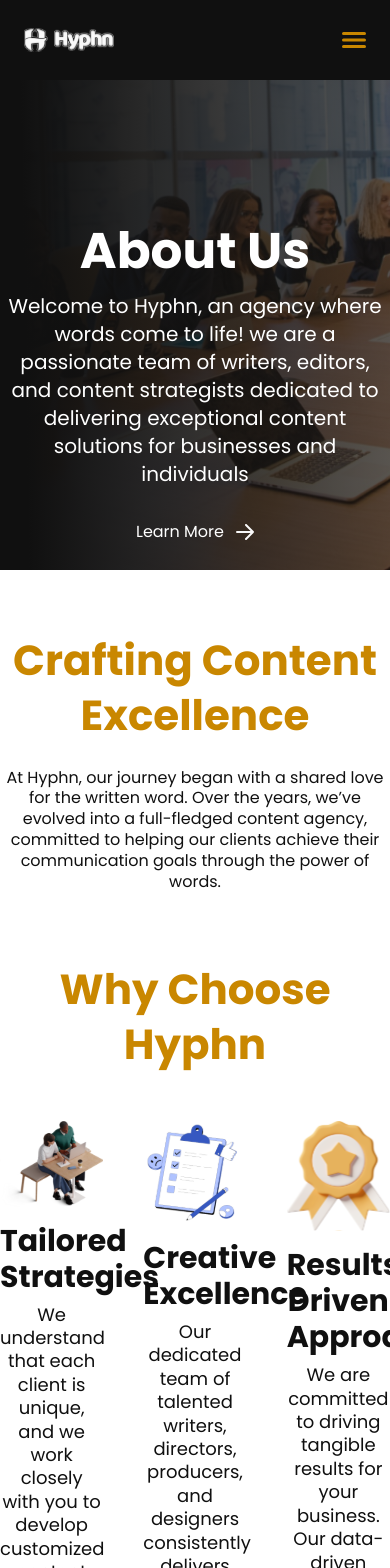
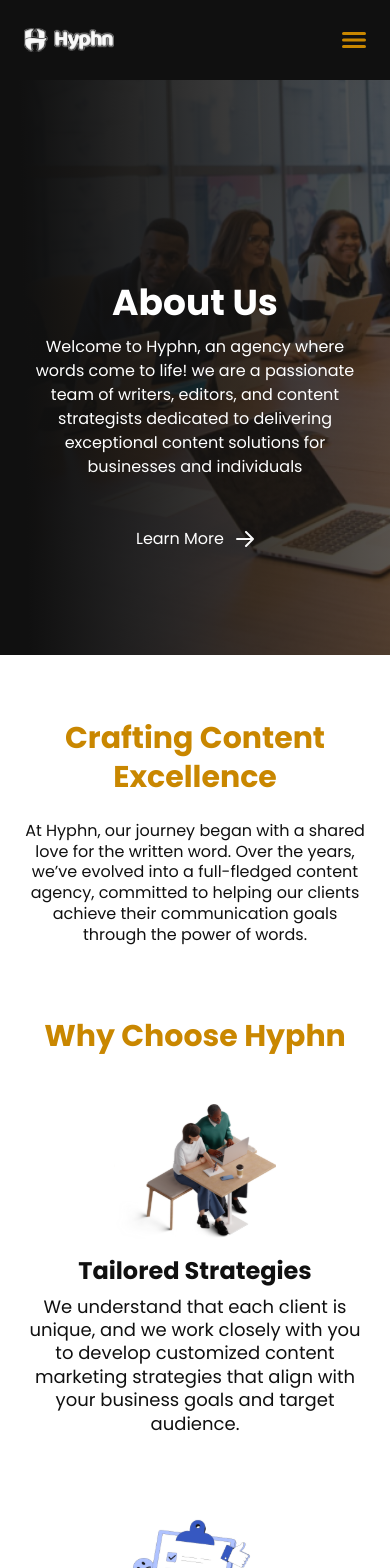
Before and after one commit to godwinopara/hyphn, a Next.js app: page /about in a window 390 px wide. Shown: the top 1568 px of the page. Built offline with nearby package versions, Linux system fonts and the light colour scheme.

Commit message:
styled aboutpage to be responsive on mobile

```diff
--- a/src/components/AboutHero.tsx
+++ b/src/components/AboutHero.tsx
@@ -3,18 +3,18 @@
 
 export default function AboutHero() {
 	return (
-		<section className="mt-16 min-h-[60vh] bg-no-repeat bg-cover bg-center flex items-center justify-center bg-aboutHero relative">
+		<section className="mt-16 min-h-[70vh] bg-no-repeat bg-cover bg-center flex items-center justify-center bg-aboutHero relative">
 			<div className="absolute h-full w-full bg-darkGradient"></div>
-			<div className="max-w-desktop mx-auto text-center text-white z-10">
-				<h1 className="text-50 leading-130 font-bold mt-32 mb-2 ">About Us</h1>
-				<p className="text-xl max-w-[838px] mx-auto">
+			<div className="px-6 max-w-desktop mx-auto text-center text-white z-10 xl:px-0">
+				<h1 className="text-4xl xl:text-50 leading-130 font-bold mt-32 mb-2 ">About Us</h1>
+				<p className="xl:text-xl max-w-[838px] mx-auto">
 					Welcome to Hyphn, an agency where words come to life! we are a passionate team of writers,
 					editors, and content strategists dedicated to delivering exceptional content solutions for
 					businesses and individuals
 				</p>
 				<div className="mt-8 flex items-center justify-center">
-					<button className="flex items-center justify-center gap-3">
-						Learn More <Image src={arrow} alt="arrow icon " />{" "}
+					<button className="flex items-center justify-center gap-3 py-4 px-5">
+						Learn More <Image src={arrow} alt="arrow icon " />
 					</button>
 				</div>
 			</div>
--- a/src/components/AboutInfo.tsx
+++ b/src/components/AboutInfo.tsx
@@ -6,9 +6,9 @@
 
 export default function AboutInfo() {
 	return (
-		<section className="py-16 max-w-desktop mx-auto">
+		<section className="px-6 xl:px-0 py-16 max-w-desktop mx-auto">
 			<div className="text-center mb-17">
-				<h2 className="text-yellow text-42 font-bold leading-130 mb-6">
+				<h2 className="text-3xl text-yellow xl:text-42 font-bold leading-130 mb-6">
 					Crafting Content Excellence
 				</h2>
 				<p className="leading-130 max-w-[827px] mx-auto">
@@ -19,10 +19,10 @@
 			</div>
 
 			<div>
-				<h2 className="text-center text-42 font-bold leading-130 text-yellow mb-12">
+				<h2 className="text-3xl text-center xl:text-42 font-bold leading-130 text-yellow mb-12">
 					Why Choose Hyphn
 				</h2>
-				<div className="grid grid-cols-3 gap-10">
+				<div className="grid md:grid-cols-2 xl:grid-cols-3 gap-10">
 					<WhyChooseUsCard
 						img={expertise}
 						title="Tailored Strategies"
--- a/src/components/AboutTeam.tsx
+++ b/src/components/AboutTeam.tsx
@@ -4,13 +4,17 @@
 
 export default function AboutTeam() {
 	return (
-		<section className="max-w-desktop mx-auto py-24">
+		<section className="px-6 xl:px-0 max-w-desktop mx-auto py-24">
 			<div className="text-center max-w-[1148px] mx-auto mb-14">
 				<div className="relative">
-					<h2 className="text-42 leading-130 font-bold mb-20">Our Team</h2>
-					<Image src={underline} alt="zig zag underline" className="absolute top-12 left-[38%]" />
+					<h2 className="text-4xl xl:text-42 leading-130 font-bold mb-20">Our Team</h2>
+					<Image
+						src={underline}
+						alt="zig zag underline"
+						className="left-[5%] absolute top-12 xl:left-[38%]"
+					/>
 				</div>
-				<p className="text-3xl leading-130">
+				<p className="text-xl xl:text-3xl leading-130">
 					Get to know the talented individuals behind Hyphn. Our team is not just a group of content
 					developers; we are a family of wordsmiths passionate about what we do.
 				</p>
--- a/src/components/Mission.tsx
+++ b/src/components/Mission.tsx
@@ -3,13 +3,17 @@
 
 export default function Mission() {
 	return (
-		<section className="bg-black text-white1 py-28">
+		<section className="px-6 xl:px-0 bg-black text-white1 py-28">
 			<div className="max-w-[1198px] mx-auto text-center">
 				<div className="relative">
-					<h2 className="text-42 leading-130 font-bold mb-17">Our Mission</h2>
-					<Image src={underline} alt="zig zag underline" className="absolute top-12 left-[38%]" />
+					<h2 className="text-4xl xl:text-42 leading-130 font-bold mb-17">Our Mission</h2>
+					<Image
+						src={underline}
+						alt="zig zag underline"
+						className="left-[5%] absolute top-12 xl:left-[38%]"
+					/>
 				</div>
-				<p className="text-3xl leading-130">
+				<p className="text-xl xl:text-3xl leading-130">
 					Our mission is to empower businesses and individuals with engaging and impactful content.
 					We believe that well-crafted content is the cornerstone of effective communication and can
 					drive success in today's digital age.
--- a/src/components/WhyChooseUsCard.tsx
+++ b/src/components/WhyChooseUsCard.tsx
@@ -10,7 +10,7 @@
 	return (
 		<div className="text-center mb-10">
 			<Image src={img} alt="a man and a lady sitting down" className="mx-auto mb-4" />
-			<h3 className="font-bold text-3xl mb-2">{title}</h3>
+			<h3 className="text-2xl font-bold xl:text-3xl mb-2">{title}</h3>
 			<p className="text-lg leading-130">{description}</p>
 		</div>
 	);
```
